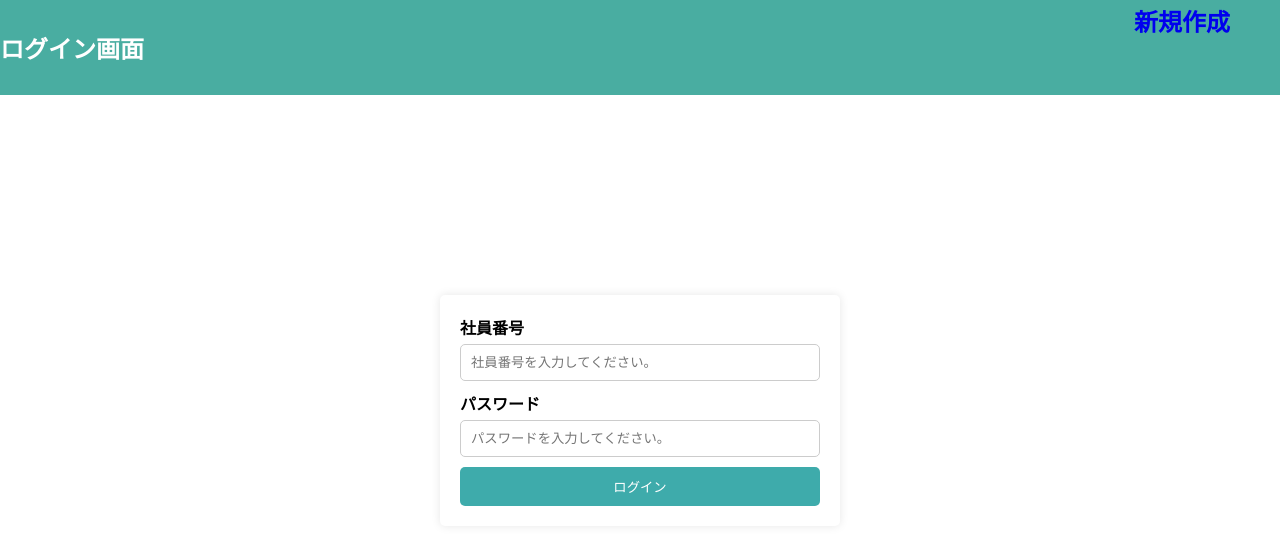
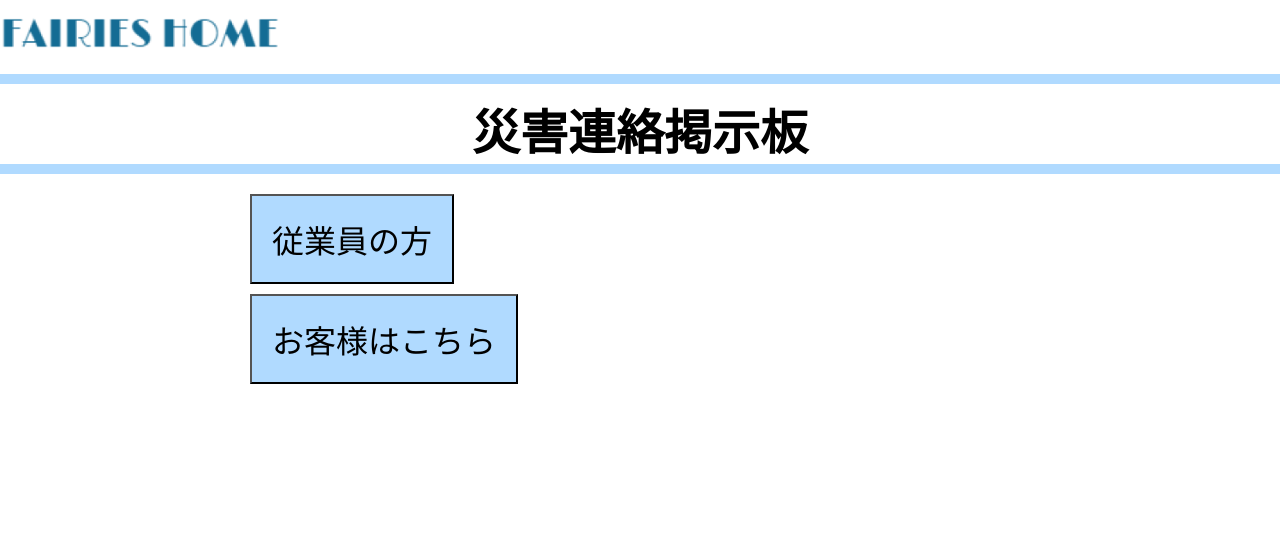
Before and after one commit to toma1128/Fairies, a PHP site: page /fairiesproject_login.html in a window 1280 px wide. Shown: the top 545 px of the page. Run offline with PHP 8.4, Linux system fonts and the light colour scheme.

Commit message:
ログイン画面もう一回作り直しました

```diff
--- a/Fairies/web/html/fairiesproject_login.css
+++ b/Fairies/web/html/fairiesproject_login.css
@@ -3,48 +3,118 @@
     margin: 0;
     padding: 0;
 }
+
+body {
+    font-family: Arial, Helvetica, sans-serif;
+  }
+
 header {
-    text-align: left;
-    background-color: #49ada1;
-    color: #fff;
-    padding: 30px 0;
+    width: 100%;
+    display: flex;
+    justify-content: space-between;
+    align-items: center;
+    position: sticky;
+    top: 0;
+    border-bottom: 10px solid #B0DAFF ;
 
 }
 
-.newacc {
-    position: absolute;
-    top: 3px;
-    right: 50px;
-    text-decoration:none;
+h2{
+    margin-top: 10px;
+    margin-bottom: 10px;
+    font-weight: bold;
+    font-size: xxx-large;
+    text-align: center;
+    border-bottom: 10px solid #B0DAFF;
+}
 
+.nav-menu {
+    display: flex;
+    flex-wrap: wrap;
+    font-weight: bold;
+    text-align: center;
 }
-.container {
-    max-width: 400px;
-    margin: 200px auto;
+
+.nav-menu button {
+    margin: 0 250px;
+    font-size: xx-large;
+}
+
+#loginBtn1,#loginBtn2 {
+    margin-top: 10px;
+    color:black;
+    cursor: pointer;
+    background-color: #B0DAFF;
     padding: 20px;
-    background-color: #fff;
-    border-radius: 5px;
-    box-shadow: 0 0 10px rgba(0, 0, 0, 0.1);
 }
-.container label {
 
+#loginDialog {
+    width: 30%;
+    margin: auto;
+    border: 0;
+    border-radius: 0.25rem;
+    box-shadow: 0 0 1em black;
+}
+
+#loginDialog::backdrop {
+    background-color: rgba(0, 0, 0, 0.4);
+}
+
+#loginWrapper {
+    width: 100%;
+}
+
+#loginHeader {
+    background-color: lawngreen;
+    padding: 5px 10px;
+    border-bottom: none;
+}
+
+#loginHeader h2 {
+    font-size: 1em;
+    margin: 0;
+    border-bottom: none;
+}
+
+#loginHeader button {
+    font-size: 1.5em;
+    background: none;
+    border: none;
+    cursor: pointer;
+    padding: 0 5px;
+}
+
+#loginWrapper div {
+    width: 80%;
+    margin: 10px auto;
+}
+
+#loginWrapper input {
+    width: 100%;
+    height: 1.5em;
+    font-size: 1.2em;
+}
+
+#loginWrapper button[type=submit] {
     display: block;
-    margin-bottom: 5px;
+    width: 80%;
+    margin: 10px auto;
+    padding: 5px 0;
+    font-size: 1.2em;
+    background-color: lawngreen;
+    border: none;
+    border-radius: 0.5em;
+    cursor: pointer;
 }
-.container button {
-    width: 100%;
-    padding: 10px;
-    background-color: #3eabab;
-    color: #fff;
-    border: none;
-    border-radius: 5px;
+#loginDialog_employee,
+#loginDialog_customer {
+    width: 30%;
+    margin: 10;
+    border: 0;
+    border-radius: 0.2rem;
+    box-shadow: 0 0 1em black;
+    position: fixed;
+    top: 50%;
+    left: 50%;
+    transform: translate(-50%, -50%);
 }
-.container input[type="text"],
-.container input[type="password"] {
-    width: 100%;
-    padding: 10px;
-    margin-bottom: 10px;
-    border: 1px solid #ccc;
-    border-radius: 5px;
-
-}
--- a/Fairies/web/html/fairiesproject_login.html
+++ b/Fairies/web/html/fairiesproject_login.html
@@ -6,20 +6,57 @@
     <title>従業員画面</title>
 </head>
 <body>
-    <header>
-        <h2>ログイン画面</h2>
-    </header>
-    <h2><a class="newacc" href="./fairiesproject_register.html">新規作成</a></h2>                 <!-- 新規登録画面に移動 -->
     <form>
-        <div class="container">
-            <label for="uname"><b>社員番号</b></label>
-            <input type="text" placeholder="社員番号を入力してください。" name="uname" required>
-
-            <label for="psw"><b>パスワード</b></label>
-            <input type="password" placeholder="パスワードを入力してください。" name="psw" required>
-
-            <a href=""><button type="submit">ログイン</button></a>  <!-- ホーム画面に移動 -->
+        <header>
+            <h1>
+                <img src="images/fairieshome.png" alt="ロゴ" width="280">
+            </h1>
+        </header>
+        <main>
+            <h2>災害連絡掲示板</h2>
+            <nav>
+                <div class="nav-menu">
+                  <button id="loginBtn1">従業員の方</button>
+                  <button id="loginBtn2">お客様はこちら</button>
+            </nav>
+        </main>
+    </form>
+    <dialog id="loginDialog_employee">
+        <div id="loginWrapper">
+          <header id="loginHeader">
+            <h2>ログイン画面</h2>
+            <button type="button" id="closeBtn1">x</button>
+          </header>
+          <div>
+            <label for="userId_employee">社員番号:</label>
+            <input type="text" placeholder="社員番号入力してください" name="userId_employee" id="userId_employee">
+          </div>
+          <div>
+            <label for="password_employee">パスワード:</label>
+            <input type="password" placeholder="パスワード入力してください" name="password_employee" id="password_employee">
+          </div>
+          <div><a href="#">新規登録はこちら</a></div>       <!--新規作成画面に移動-->
+          <button type="submit" id="submitBtn1">ログイン</button>
         </div>
-    </form>
+    </dialog>           <!--従業員用ダイアログ-->
+    <dialog id="loginDialog_customer">
+        <div id="loginWrapper">
+          <header id="loginHeader">
+            <h2>ログイン画面</h2>
+            <button type="button" id="closeBtn2">x</button>
+          </header>
+          <div>
+            <label for="userId_customer">お客様番号:</label>
+            <input type="text" placeholder="お客様番号を入力してください" name="userId_customer" id="userId_customer">
+          </div>
+          <div>
+            <label for="password_customer">パスワード:</label>
+            <input type="password" placeholder="パスワード入力してください" name="password_customer" id="password_customer">
+          </div>
+          <div><a href="#">新規登録はこちら</a></div>       <!--新規作成画面に移動-->
+          <button type="submit" id="submitBtn2">ログイン</button>
+        </div>
+      </dialog>            <!--お客様用ダイアログ-->
+      <script src="fairiesproject_login.js"></script>
 </body>
 </html>
--- /dev/null
+++ b/Fairies/web/html/fairiesproject_login.js
@@ -0,0 +1,25 @@
+
+const login1 = document.querySelector("#loginBtn1");
+const dialog1 = document.querySelector("#loginDialog_employee");
+const closeBtn1 = document.querySelector("#closeBtn1");
+const login2 = document.querySelector("#loginBtn2");
+const dialog2 = document.querySelector("#loginDialog_customer");
+const closeBtn2 = document.querySelector("#closeBtn2");
+
+login1.addEventListener('click', (event) => {
+    dialog1.showModal();
+    event.preventDefault();
+});
+
+login2.addEventListener('click', (event) => {
+    dialog2.showModal();
+    event.preventDefault();
+});
+
+closeBtn1.addEventListener('click', (event) => {
+    dialog1.close();
+});
+
+closeBtn2.addEventListener('click', (event) => {
+    dialog2.close();
+});
```
Also changed, not shown: Fairies/web/html/images/fairieshome.png (added).
